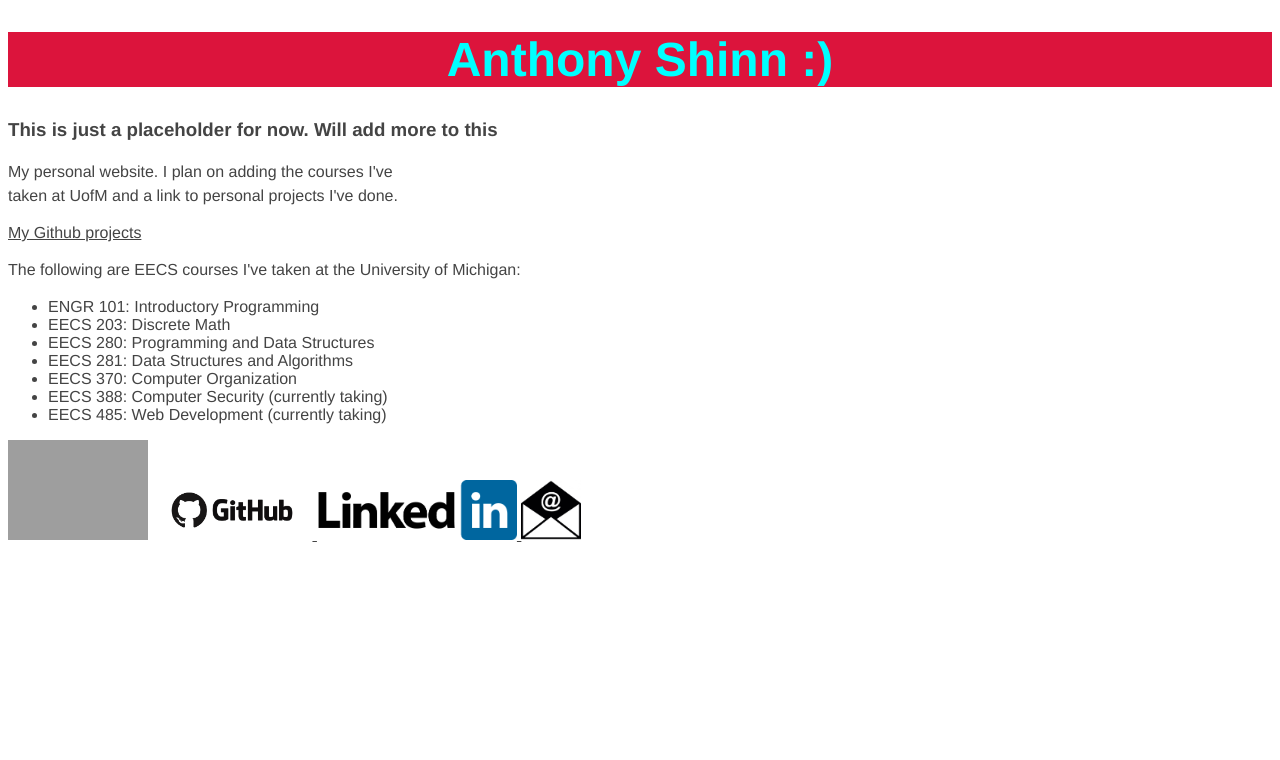
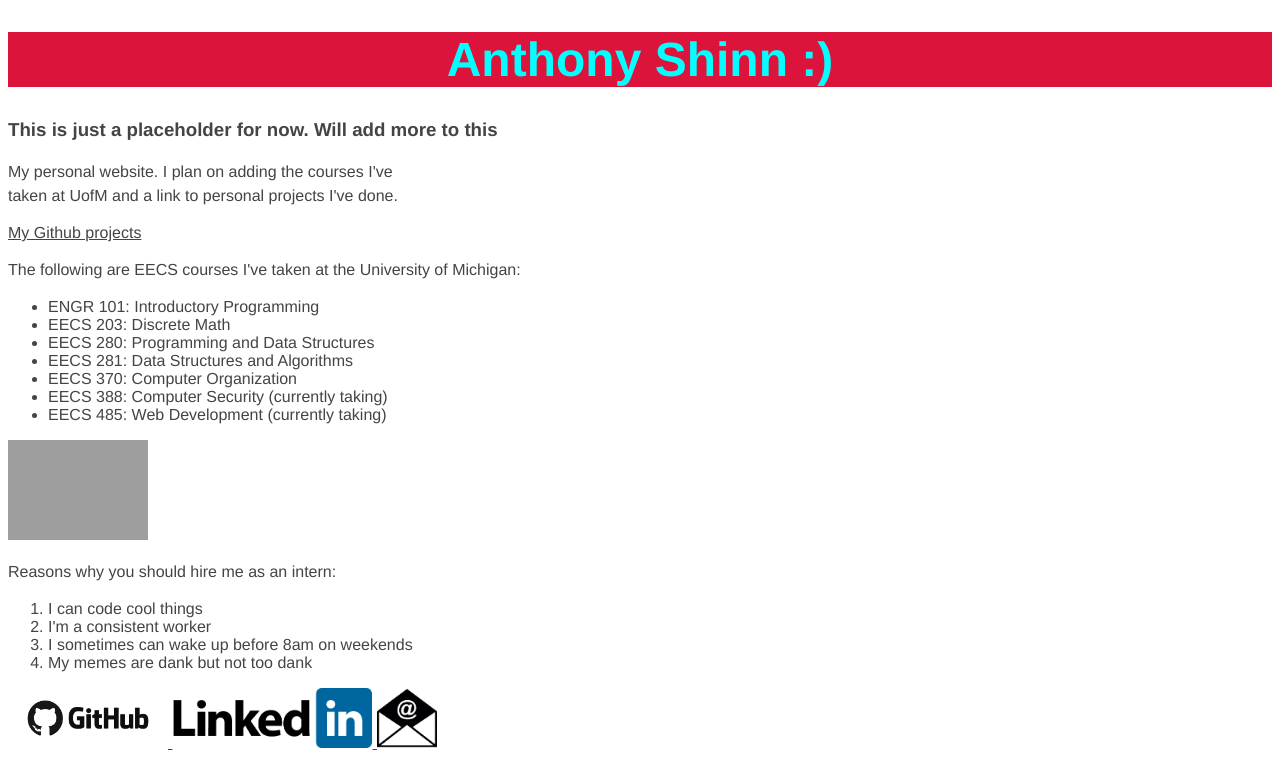
Before and after one commit to ayshinn/ayshinn.github.io, a plain HTML site: page index.html in a window 1280 px wide. Shown: the part 366-1126 px from the top of the page. Before the commit the page ends 918 px from the top, so only its background shows below. Drawn offline with Linux system fonts and the light colour scheme; grey boxes are pictures that could not be loaded.

Commit message:
added a list of reasons

```diff
--- a/index.html
+++ b/index.html
@@ -34,7 +34,15 @@
 
 
   <!-- below is a hyperlink pic -->
-
+  <p>
+    Reasons why you should hire me as an intern:
+  </p>
+  <ol>
+    <li>I can code cool things</li>
+    <li>I'm a consistent worker</li>
+    <li>I sometimes can wake up before 8am on weekends</li>
+    <li>My memes are dank but not too dank</li>
+  </ol>
   <!-- above is a hyperlink pic -->
   <!-- CONTACT INFO AND STUFF. CHANGE THE EMAIL ONE -->
 <a href="https://github.com/ayshinn" target="_blank">
```
